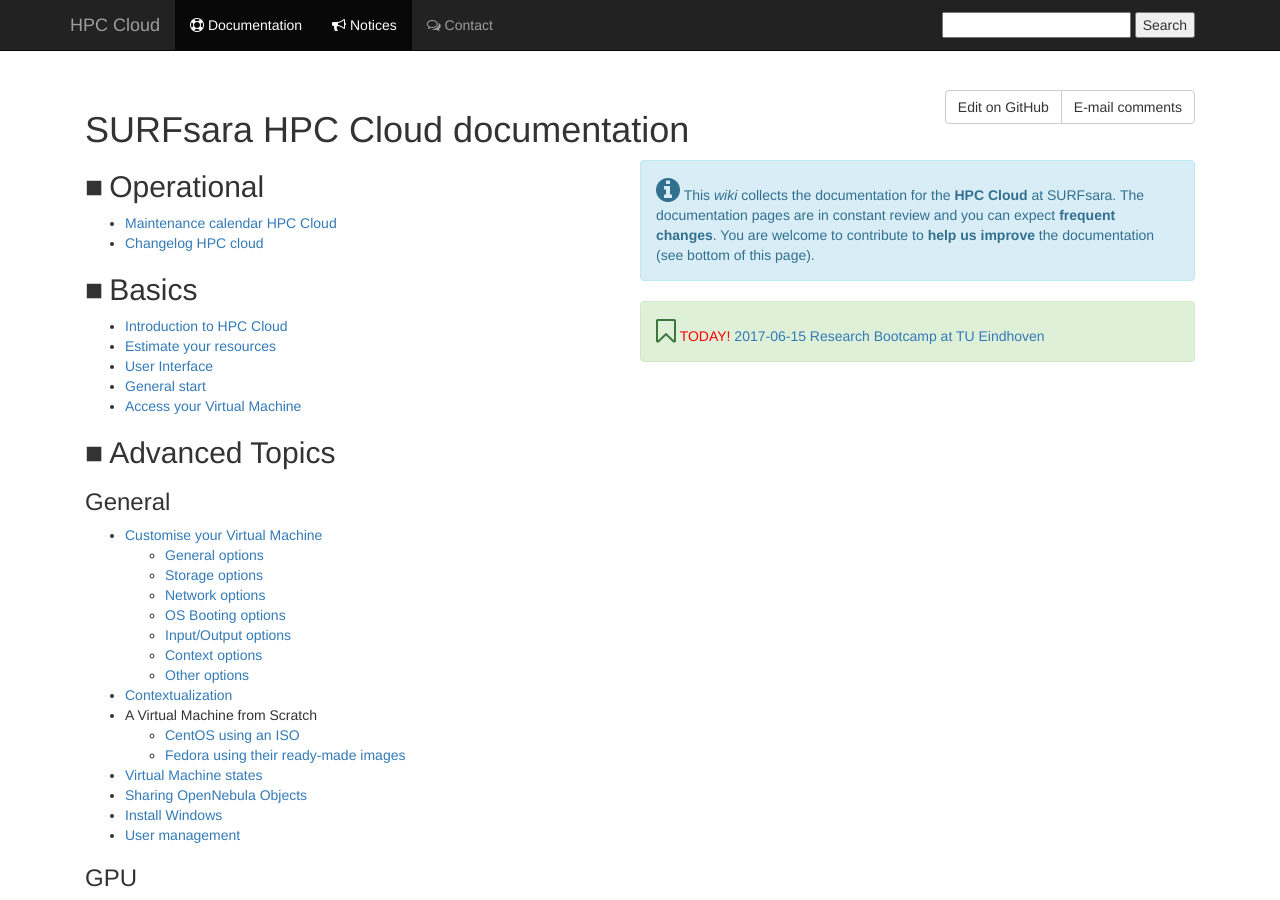
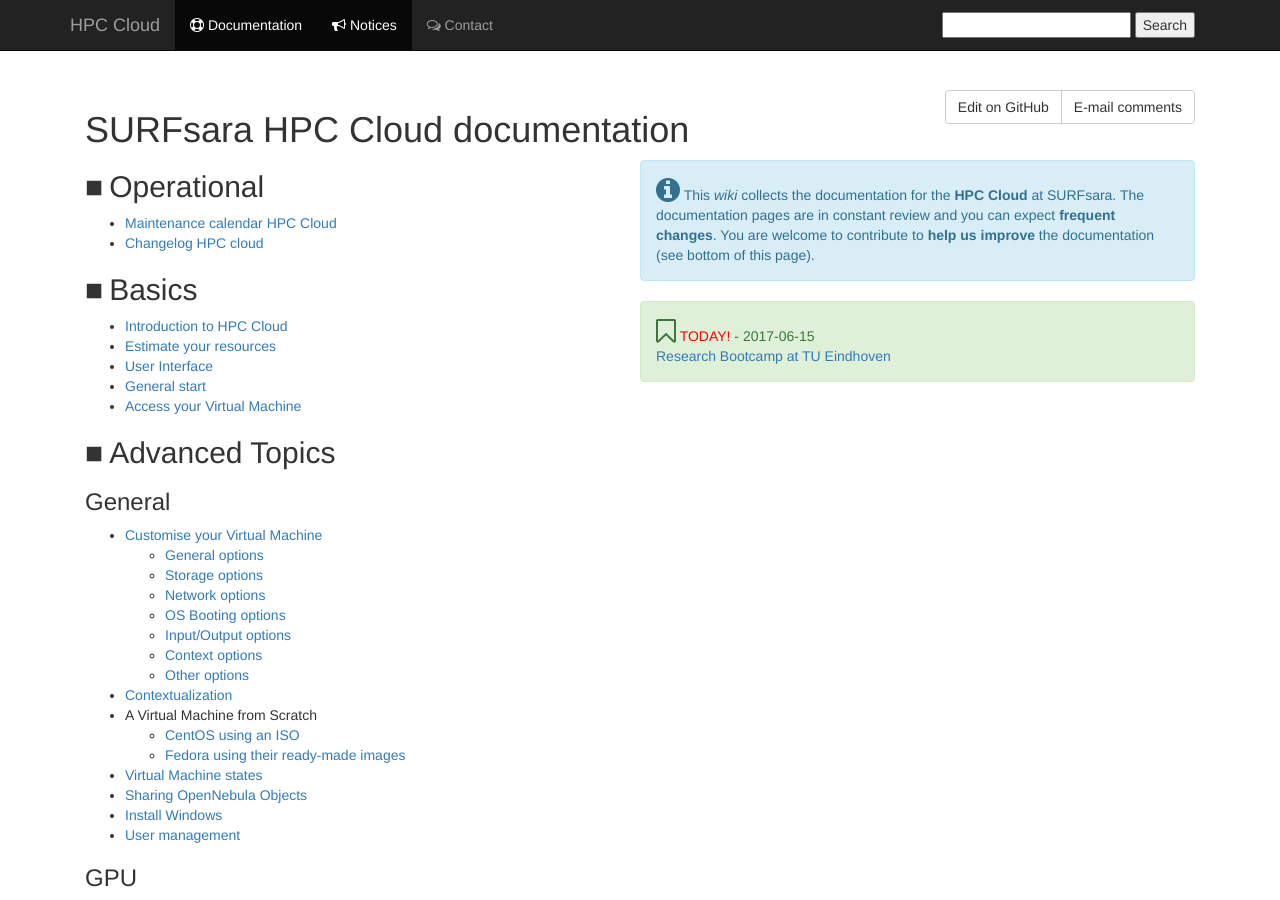
Before and after one commit to sara-nl/clouddocs, a Jekyll site: the page built from index.markdown, in a window 1280 px wide and 900 px high. Built offline with Jekyll 4.4.1, drawn with Linux system fonts in a browser that asks for light colours; nearby versions of some CDN libraries; our own code applies the rules of GitHub Pages for plain Markdown files.

Commit message:
Try new line in link for today@

```diff
--- a/index.markdown
+++ b/index.markdown
@@ -11,7 +11,7 @@
 
 <div class="alert alert-success" markdown="1">
 <i class="fa fa-bookmark-o fa-2x" aria-hidden="true"></i>
-<span style="color:red;">TODAY!</span> [2017-06-15 Research Bootcamp at TU Eindhoven](bootcamp-20170615/index)
+<span style="color:red;">TODAY!</span> - 2017-06-15 <br/> [Research Bootcamp at TU Eindhoven](bootcamp-20170615/index)
 </div>
 
 <div style="display:none;" class="alert alert-success" markdown="1">
```
